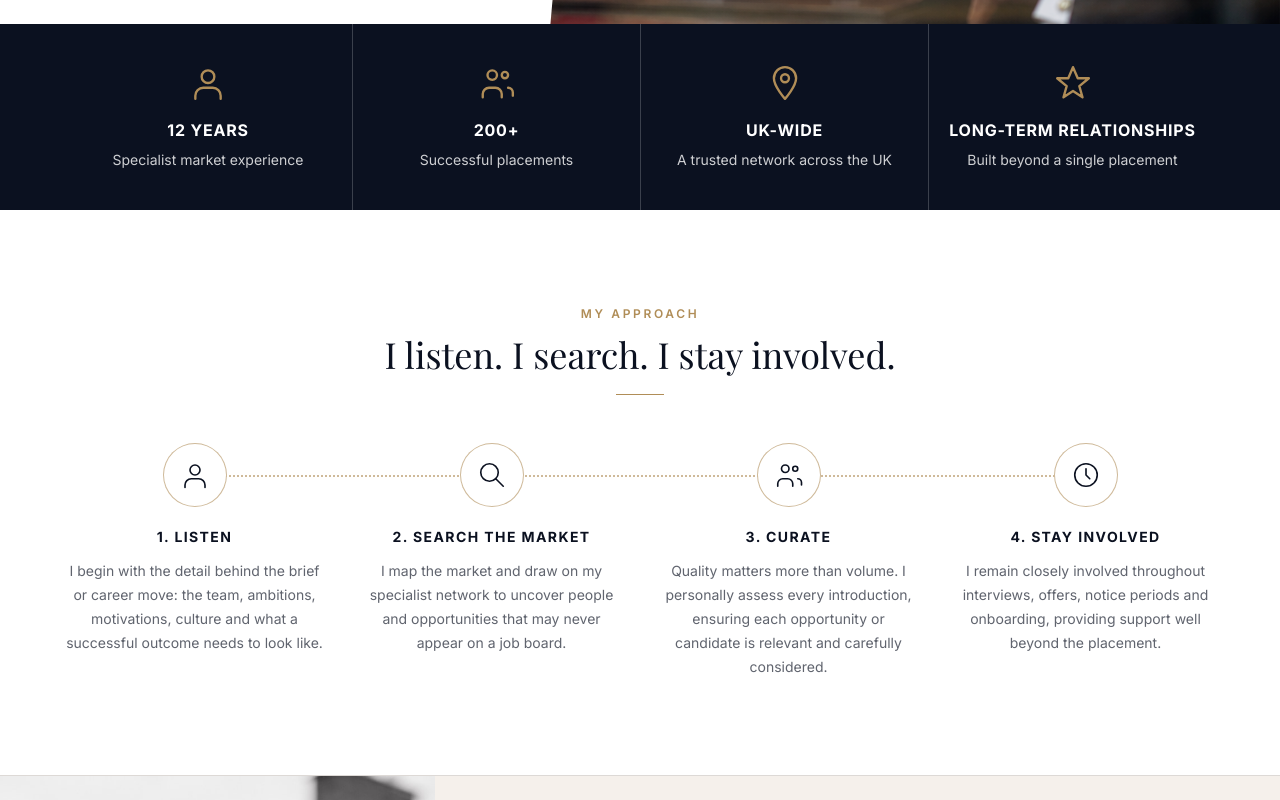
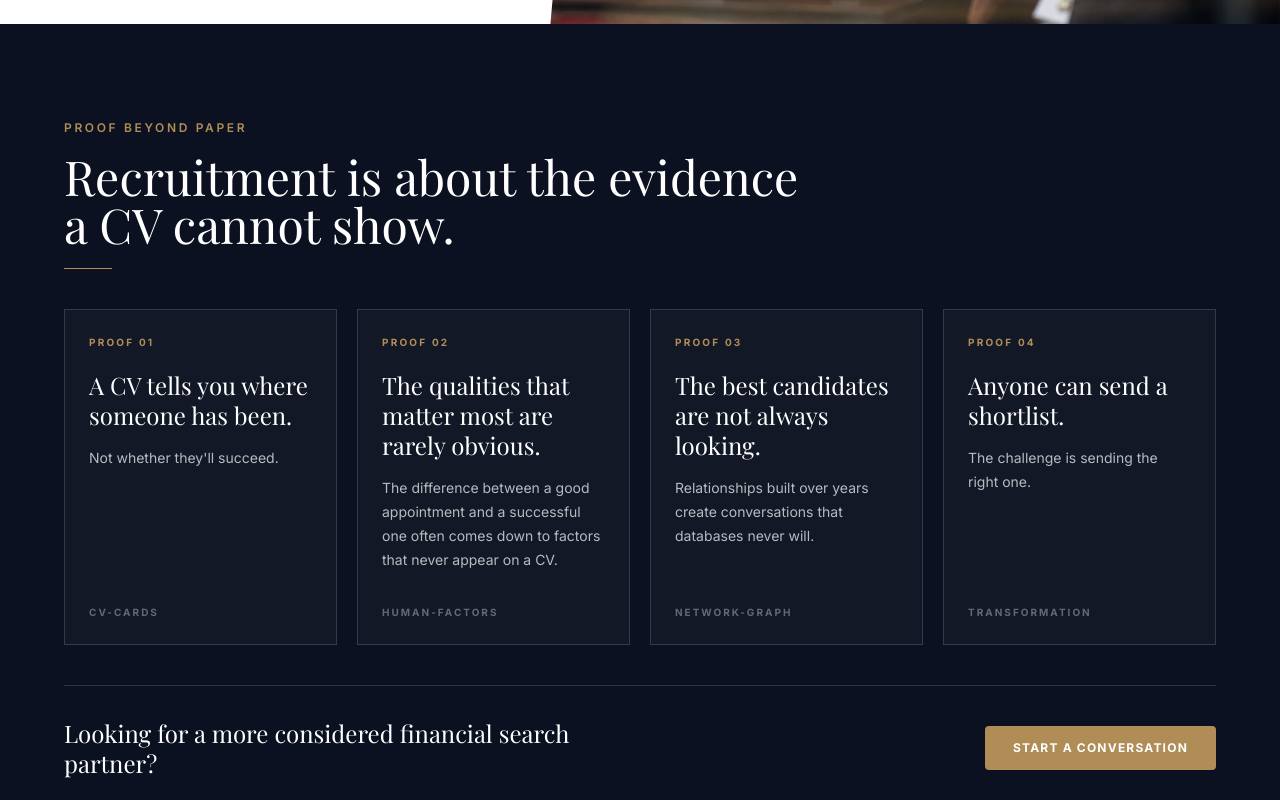
Before and after one commit to WH-93/website-skeleton-1, a Next.js app: page /about in a window 1280 px wide. Shown: the part 820-1620 px from the top of the page. Built offline with nearby package versions, Linux system fonts and the light colour scheme; a web font is replaced by a local one.

Commit message:
feat(about): add proof story shell

```diff
--- /dev/null
+++ b/src/app/about/AboutStory.tsx
@@ -0,0 +1,53 @@
+import Link from 'next/link';
+import { chapters, ctaButtonLabel, ctaCopy } from './content';
+
+export function AboutStory() {
+  return (
+    <section id="about-proof" className="section bg-navy text-white">
+      <div className="container-page">
+        <div className="max-w-3xl">
+          <p className="eyebrow mb-4">Proof Beyond Paper</p>
+          <h2 id="about-proof-heading" className="font-heading text-3xl sm:text-4xl lg:text-5xl leading-tight">
+            Recruitment is about the evidence a CV cannot show.
+          </h2>
+          <span className="gold-rule" />
+        </div>
+
+        <div className="mt-10 grid gap-5 lg:grid-cols-4">
+          {chapters.map((chapter, index) => (
+            <article
+              key={chapter.id}
+              id={chapter.id}
+              className="border border-white/15 bg-white/[0.03] p-6 min-h-[260px] flex flex-col"
+            >
+              <p className="text-[10px] font-bold uppercase tracking-[0.22em] text-gold">
+                Proof {String(index + 1).padStart(2, '0')}
+              </p>
+              <h3 className="mt-5 font-heading text-2xl leading-tight text-white">
+                {chapter.headline}
+              </h3>
+              <p className="mt-4 text-sm leading-6 text-white/70">
+                {chapter.supportingCopy}
+              </p>
+              <div
+                className="mt-auto pt-8 text-[10px] font-bold uppercase tracking-[0.2em] text-white/35"
+                aria-hidden="true"
+              >
+                {chapter.visual.type}
+              </div>
+            </article>
+          ))}
+        </div>
+
+        <div className="mt-10 flex flex-col gap-5 border-t border-white/15 pt-8 sm:flex-row sm:items-center sm:justify-between">
+          <p className="font-heading text-2xl leading-tight text-white max-w-xl">
+            {ctaCopy}
+          </p>
+          <Link href="/#contact" className="btn-gold self-start sm:self-auto">
+            {ctaButtonLabel}
+          </Link>
+        </div>
+      </div>
+    </section>
+  );
+}
--- a/src/app/about/page.tsx
+++ b/src/app/about/page.tsx
@@ -1,5 +1,6 @@
 import Link from 'next/link';
 import { BcIcon } from '@/components/bc-icon';
+import { AboutStory } from './AboutStory';
 
 const stats = [
   { icon: 'person' as const, value: '12 YEARS', label: 'Specialist market experience' },
@@ -46,6 +47,8 @@ export default function AboutPage() {
           </div>
         </div>
       </section>
+
+      <AboutStory />
 
       <section className="stats-band">
         <div className="container-page">
```
Also changed, not shown: 1 other file (tests, documents, lock files or other folders).
